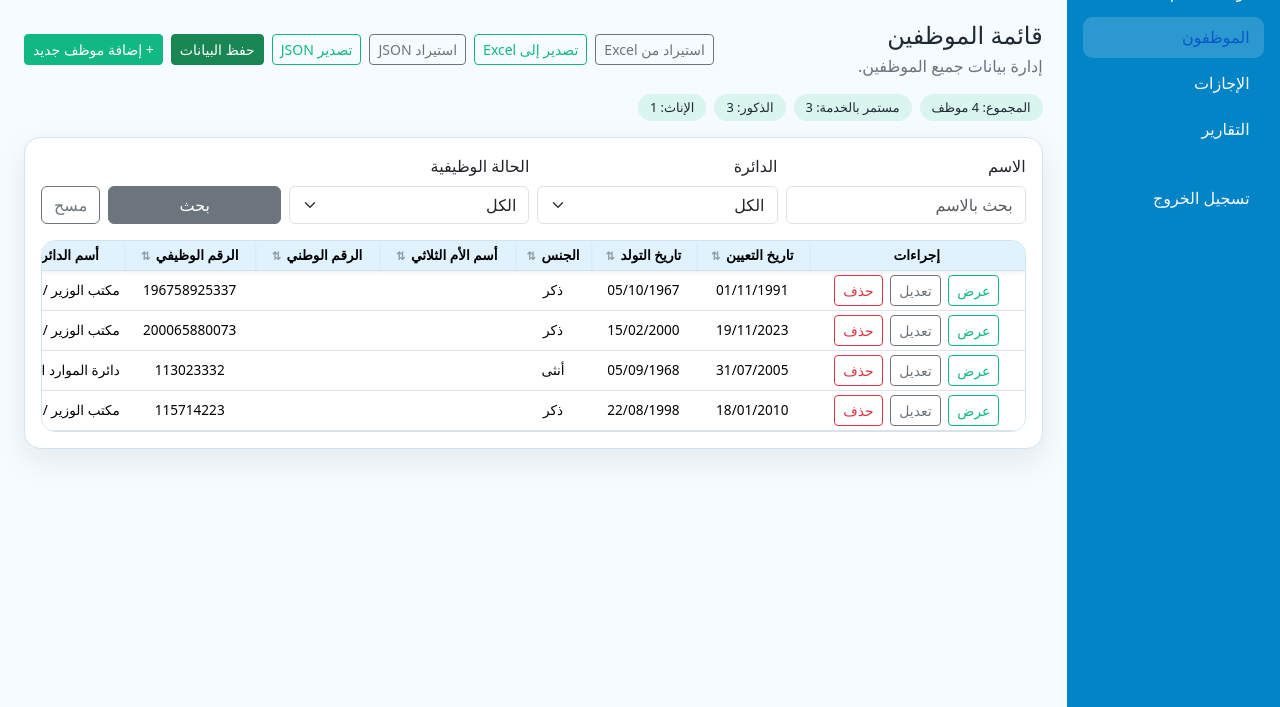
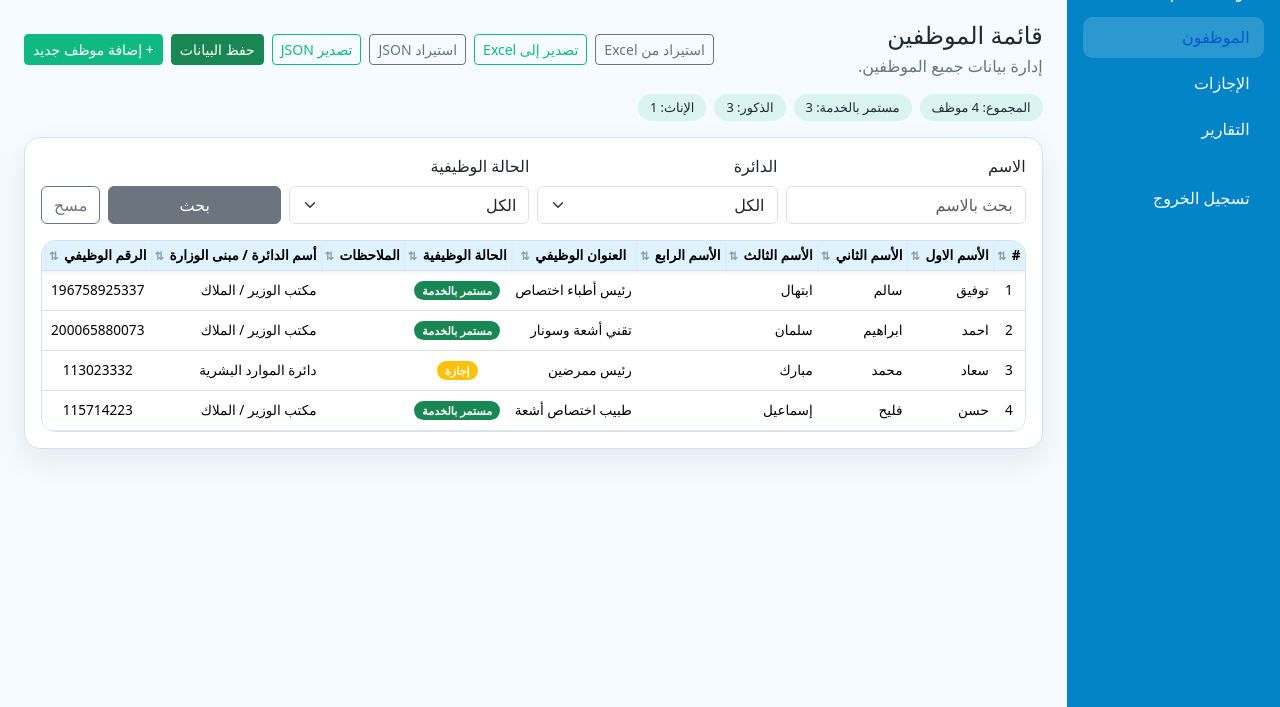
Before and after one commit to Nafmals/Ibn-Sina-Hospital, a plain HTML site: page index.html in a window 1280 px wide. Both pictures are taken after a click on the link "الموظفون". Shown: the part 93-800 px from the top of the page. Drawn offline with nearby package versions, Linux system fonts and the light colour scheme.

Commit message:
Update index.html

```diff
--- a/index.html
+++ b/index.html
@@ -458,18 +458,22 @@
                             <table class="employee-table table table-sm table-hover align-middle mb-0">
                                 <thead>
                                 <tr>
-                                    <!-- أقصى اليسار: إجراءات -->
+                                    <th data-sort-key="index" class="sortable">#</th>
+                                    <th data-sort-key="firstName" class="sortable">الأسم الاول</th>
+                                    <th data-sort-key="secondName" class="sortable">الأسم الثاني</th>
+                                    <th data-sort-key="thirdName" class="sortable">الأسم الثالث</th>
+                                    <th data-sort-key="fourthName" class="sortable">الأسم الرابع</th>
+                                    <th data-sort-key="jobTitle" class="sortable">العنوان الوظيفي</th>
+                                    <th data-sort-key="status" class="sortable">الحالة الوظيفية</th>
+                                    <th data-sort-key="notes" class="sortable">الملاحظات</th>
+                                    <th data-sort-key="department" class="sortable">أسم الدائرة / مبنى الوزارة</th>
+                                    <th data-sort-key="jobNumber" class="sortable">الرقم الوظيفي</th>
+                                    <th data-sort-key="nationalId" class="sortable">الرقم الوطني</th>
+                                    <th data-sort-key="motherName" class="sortable">أسم الأم الثلاثي</th>
+                                    <th data-sort-key="gender" class="sortable">الجنس</th>
+                                    <th data-sort-key="birthDate" class="sortable">تاريخ التولد</th>
+                                    <th data-sort-key="hireDate" class="sortable">تاريخ التعيين</th>
                                     <th class="text-center">إجراءات</th>
-
-                                    <th data-sort-key="hireDate" class="sortable">تاريخ التعيين</th>
-                                    <th data-sort-key="birthDate" class="sortable">تاريخ التولد</th>
-                                    <th data-sort-key="gender" class="sortable">الجنس</th>
-                                    <th data-sort-key="motherName" class="sortable">أسم الأم الثلاثي</th>
-                                    <th data-sort-key="nationalId" class="sortable">الرقم الوطني</th>
-                                    <th data-sort-key="jobNumber" class="sortable">الرقم الوظيفي</th>
-                                    <th data-sort-key="department" class="sortable">أسم الدائرة / مبنى الوزارة</th>
-                                    <th data-sort-key="notes" class="sortable">الملاحظات</th>
-                                    <th data-sort-key="status" class="sortable">الحالة الوظيفية</th>
                                 </tr>
                                 </thead>
                                 <tbody id="employeesTableBody"></tbody>
@@ -588,7 +592,7 @@
                         <h4 class="section-title mb-1">الإجازات</h4>
                         <p class="text-muted mb-0">متابعة طلبات الإجازة وحالتها.</p>
                     </div>
-                    <button id="btnAddLeave" class="btn btn-primary btn-sm">
+                <button id="btnAddLeave" class="btn btn-primary btn-sm">
                         + طلب إجازة جديد
                     </button>
                 </div>
@@ -1090,11 +1094,11 @@
         genderOtherReport.textContent = s.other;
     }
 
-    // عرض جدول الموظفين (بالترتيب الجديد مثل الصورة)
+    // عرض جدول الموظفين
     function renderEmployees(list) {
         tableBody.innerHTML = "";
 
-        list.forEach((emp) => {
+        list.forEach((emp, i) => {
             ensureNameParts(emp);
             const tr = document.createElement("tr");
 
@@ -1105,24 +1109,24 @@
                                                   "bg-info";
 
             tr.innerHTML = `
-              <!-- إجراءات (أقصى اليسار) -->
+              <td class="text-center">${i + 1}</td>
+              <td>${emp.firstName || ""}</td>
+              <td>${emp.secondName || ""}</td>
+              <td>${emp.thirdName || ""}</td>
+              <td>${emp.fourthName || ""}</td>
+              <td>${emp.jobTitle || ""}</td>
+              <td class="text-center"><span class="badge ${statusClass} badge-status">${emp.status || ""}</span></td>
+              <td>${emp.notes || ""}</td>
+              <td>${emp.department || ""}</td>
+              <td class="text-center">${emp.jobNumber || ""}</td>
+              <td class="text-center">${emp.nationalId || ""}</td>
+              <td>${emp.motherName || ""}</td>
+              <td class="text-center">${emp.gender || ""}</td>
+              <td class="text-center">${formatDate(emp.birthDate)}</td>
+              <td class="text-center">${formatDate(emp.hireDate)}</td>
               <td class="text-center">
-                <button class="btn btn-sm btn-outline-primary me-1" onclick="viewEmployee(${emp.id})">عرض</button>
                 <button class="btn btn-sm btn-outline-secondary me-1" onclick="editEmployee(${emp.id})">تعديل</button>
                 <button class="btn btn-sm btn-outline-danger" onclick="deleteEmployee(${emp.id})">حذف</button>
-              </td>
-
-              <!-- ترتيب الأعمدة مطابق للصورة -->
-              <td class="text-center">${formatDate(emp.hireDate)}</td>
-              <td class="text-center">${formatDate(emp.birthDate)}</td>
-              <td class="text-center">${emp.gender || ""}</td>
-              <td>${emp.motherName || ""}</td>
-              <td class="text-center">${emp.nationalId || ""}</td>
-              <td class="text-center">${emp.jobNumber || ""}</td>
-              <td>${emp.department || ""}</td>
-              <td>${emp.notes || ""}</td>
-              <td class="text-center">
-                <span class="badge ${statusClass} badge-status">${emp.status || ""}</span>
               </td>
             `;
 
```
